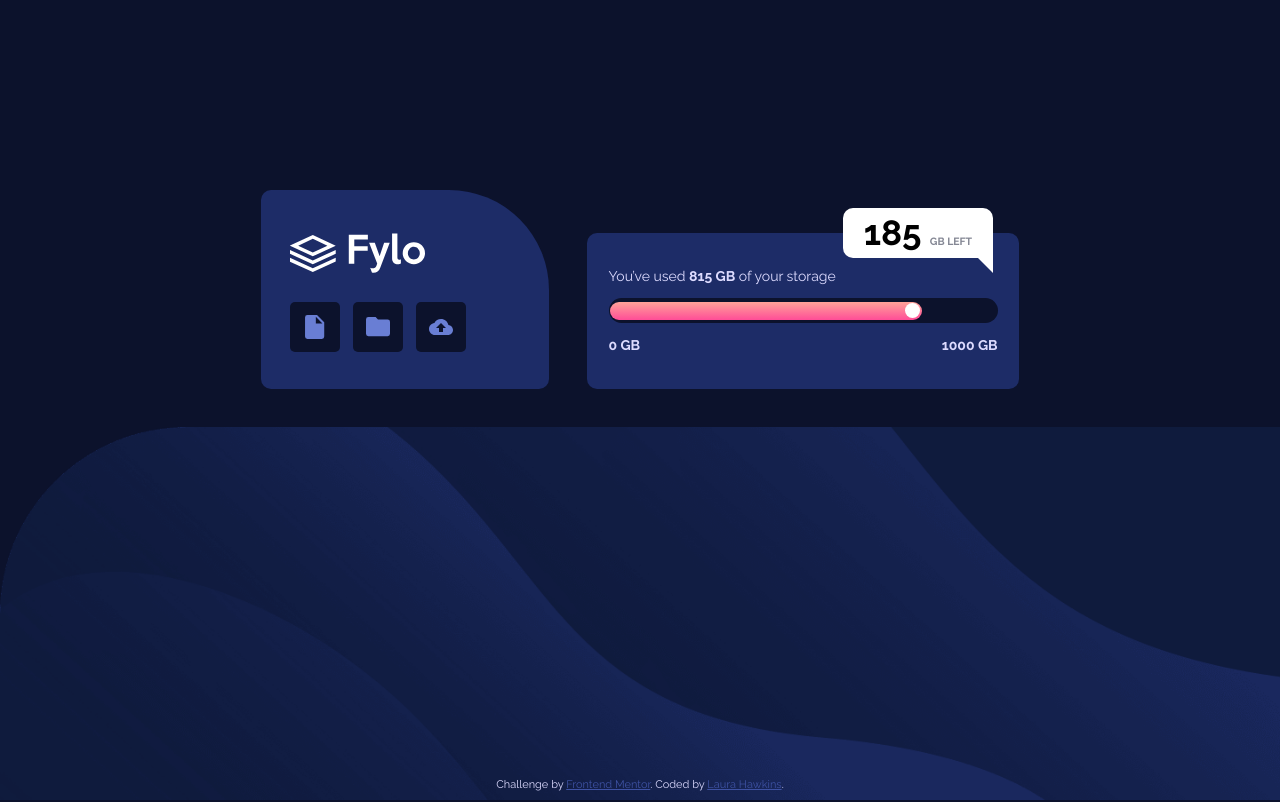
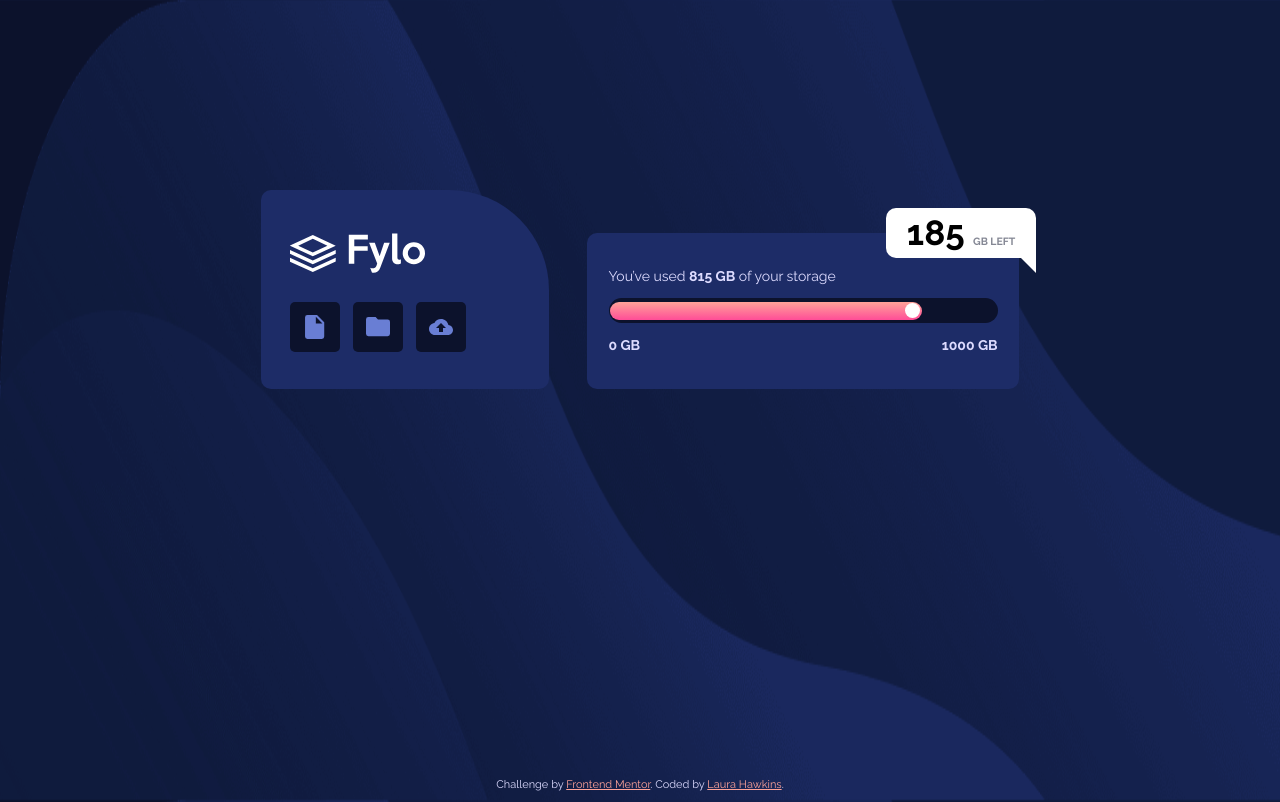
Before and after one commit to lauradotcom/fylo-storage-component, a plain HTML site: page index.html in a window 1280 px wide. Drawn offline with Linux system fonts and the light colour scheme.

Commit message:
Fix centering issue on callout

```diff
--- a/index.html
+++ b/index.html
@@ -5,15 +5,10 @@
   <meta name="viewport" content="width=device-width, initial-scale=1.0"> <!-- displays site properly based on user's device -->
   <link href="https://fonts.googleapis.com/css2?family=Raleway:ital,wght@0,400;0,700;1,400;1,700&display=swap" rel="stylesheet">
   <link href="resources/css/main.css" type="text/css" rel="stylesheet">
-  <link rel="icon" type="image/png" sizes="32x32" href="./images/favicon-32x32.png">
+  <link rel="icon" type="image/png" sizes="32x32" href="./resources/images/favicon-32x32.png">
 
   <title>Frontend Mentor | Fylo data storage component</title>
 
-  <!-- Feel free to remove these styles or customise in your own stylesheet 👍 -->
-  <style>
-    .attribution { font-size: 11px; text-align: center; }
-    .attribution a { color: hsl(228, 45%, 44%); }
-  </style>
 </head>
 <body>
   <div class="content">
@@ -55,9 +50,9 @@
   </div>
 
 
-  <footer class="attribution">
-    Challenge by <a href="https://www.frontendmentor.io?ref=challenge" target="_blank">Frontend Mentor</a>.
-    Coded by <a href="https://github.com/lauradotcom/">Laura Hawkins</a>.
+  <footer>
+    <p>Challenge by <a href="https://www.frontendmentor.io?ref=challenge" target="_blank">Frontend Mentor</a>.
+    Coded by <a href="https://github.com/lauradotcom/">Laura Hawkins</a>.</p>
   </footer>
 </body>
 </html>
--- a/resources/scss/_layout.scss
+++ b/resources/scss/_layout.scss
@@ -45,12 +45,12 @@ main {
 .storage-callout {
     position: absolute;
     bottom: -30px;
-    left: 30%;
+    left: 50%;
     background-color: #FFF;
     border-radius: 10px;
     width: 30%;
     min-width: 150px;
-    margin: 0 auto;
+    margin-left: -75px;
     z-index: 2;
     p {
         font-size: 2.5rem;
@@ -70,6 +70,13 @@ main {
 
 footer {
     text-align: bottom;
+    p {
+        font-size: 11px;
+        text-align: center;
+        a {
+            color: hsl(6, 100%, 80%);
+        }
+    }
 }
 
 // Desktop Layout
```
Also changed, not shown: resources/css/main.css, 1 other file.
